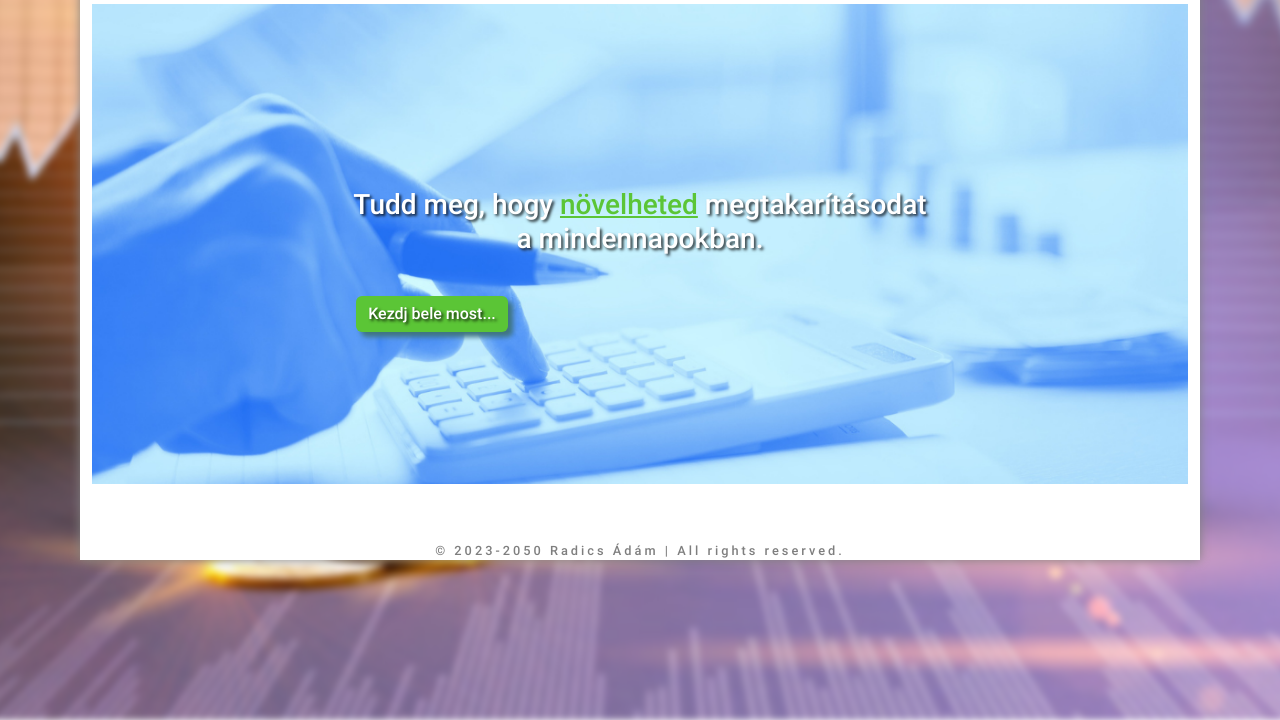
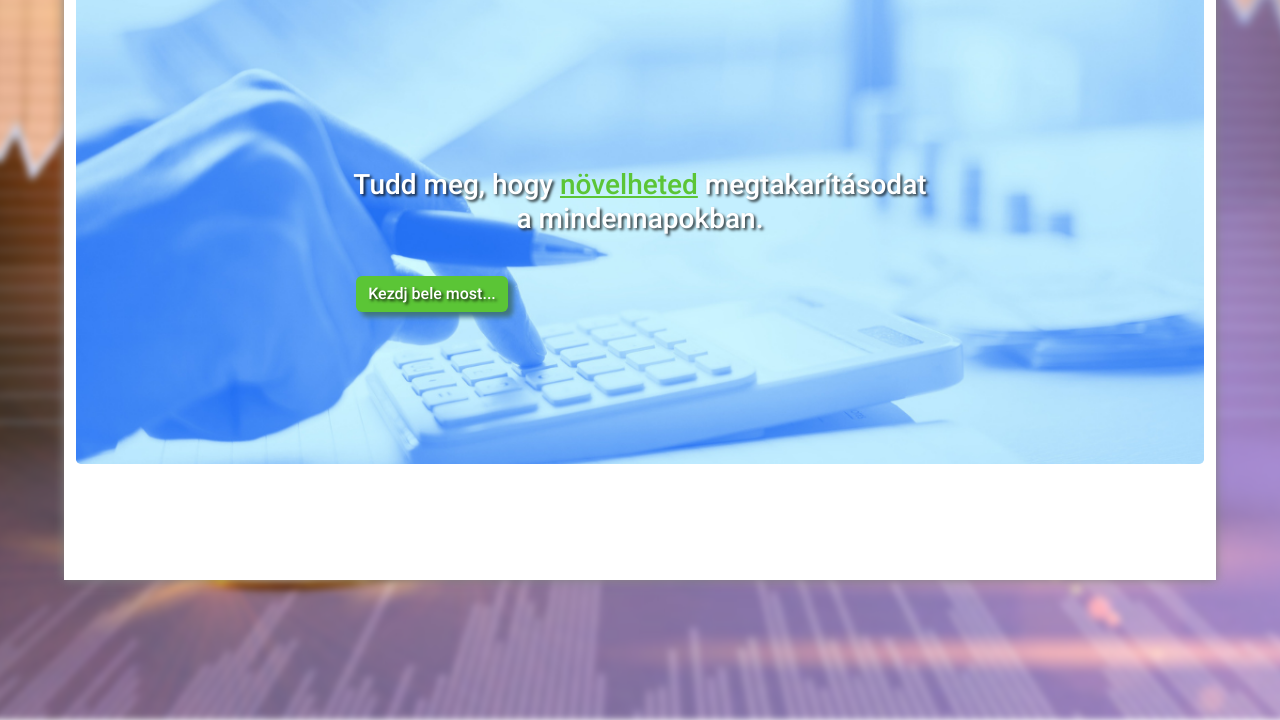
Before and after one commit to R4d1cs/MoneyManagment-APP, a plain HTML site: page frontend/index.html in a window 1280 px wide. Shown: the part 160-880 px from the top of the page. Drawn offline with nearby package versions, Linux system fonts and the light colour scheme; no server answers.

Commit message:
MON-8 A jog felirat átkerült a bemutatkozás nézetre és a panelnek a kinézete változtatva.

```diff
--- a/frontend/Styles/index.css
+++ b/frontend/Styles/index.css
@@ -52,8 +52,8 @@ body:before {
     left: 50%;
     transform: translate(-50%, -50%);
 
-    width: calc(100% - 10rem);
-    height: calc(100% - 10rem);
+    width: 90%;
+    height: 85%;
 
     background-color: white;
     box-shadow: 0 0 10px gray;
@@ -129,24 +129,12 @@ header .navbar .nav-link {
     font-weight: 400;
 }
 
-footer {
-    position: relative;
-    top: 1.2rem;
-
-    color: black;
-    letter-spacing: 3px;
-    font-size: 80%;
-    text-align: center;
-    padding: 10px;
-    opacity: 0.5;
-}
-
 main {
     position: relative;
     top: 1rem;
 
     width: 100%;
-    height: 85%;
+    height: 90%;
 
     overflow-y: scroll;
 }
--- a/frontend/Styles/introduction.css
+++ b/frontend/Styles/introduction.css
@@ -6,6 +6,8 @@
 
     width: 100%;
     height: 30rem;
+
+    border-radius: 0.3rem;
 
     background-image: url('../Assets/img/bgShort_description.png');
     background-position: 0%;
@@ -42,6 +44,8 @@
 
     width: 100%;
     height: 18rem;
+
+    border-radius: 0.3rem;
 }
 
 .current_statistics {
@@ -59,6 +63,8 @@
     gap: 10rem;
 
     color: white;
+
+    border-radius: 0.3rem;
 
     background-color: #377be9;
 }
@@ -80,3 +86,13 @@
     font-size: 1rem;
     text-transform: uppercase;
 }
+
+.rightsReserveredText {
+    position: relative;
+    top: 7rem;
+
+    text-align: center;
+
+    color: black;
+    opacity: 0.7;
+}
--- a/frontend/Views/introduction.html
+++ b/frontend/Views/introduction.html
@@ -16,3 +16,7 @@
         <h5>Tárolt adatok <br> a bevételről/kiadásról</h5>
     </div>
 </section>
+
+<div class="rightsReserveredText">
+    &copy 2023-2050 Radics Ádám | All rights reserved.
+</div>
--- a/frontend/index.html
+++ b/frontend/index.html
@@ -64,9 +64,6 @@
         </header>
         <main>
         </main>
-        <footer>
-          &copy 2023-2050 Radics Ádám | All rights reserved.
-        </footer>
     </div>
 
     <script src="Assets/js/bootstrap.bundle.min.js"></script>
```
